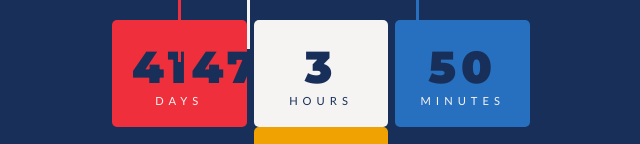
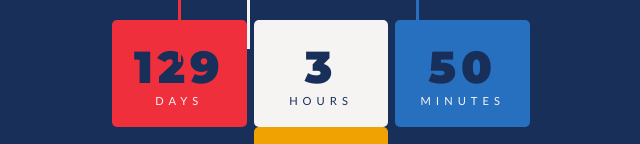
Before and after one commit to viniceosm/dia-do-amasso, a plain HTML site: page index.html in a window 1280 px wide. Shown: the part 279-423 px from the top of the page, without its empty margins (319-959 px from the left). Drawn offline with Linux system fonts and the light colour scheme.

Commit message:
fix: corrigido o calculo de diferença de tempo

```diff
--- a/index.html
+++ b/index.html
@@ -300,7 +300,7 @@
 
             // get the difference
             let diff;
-            if(month > 6) {
+            if(month > 11) {
                 diff = fourthOfJulyNextYear - today;
             } else {
                 diff = fourthOfJuly - today;
```
